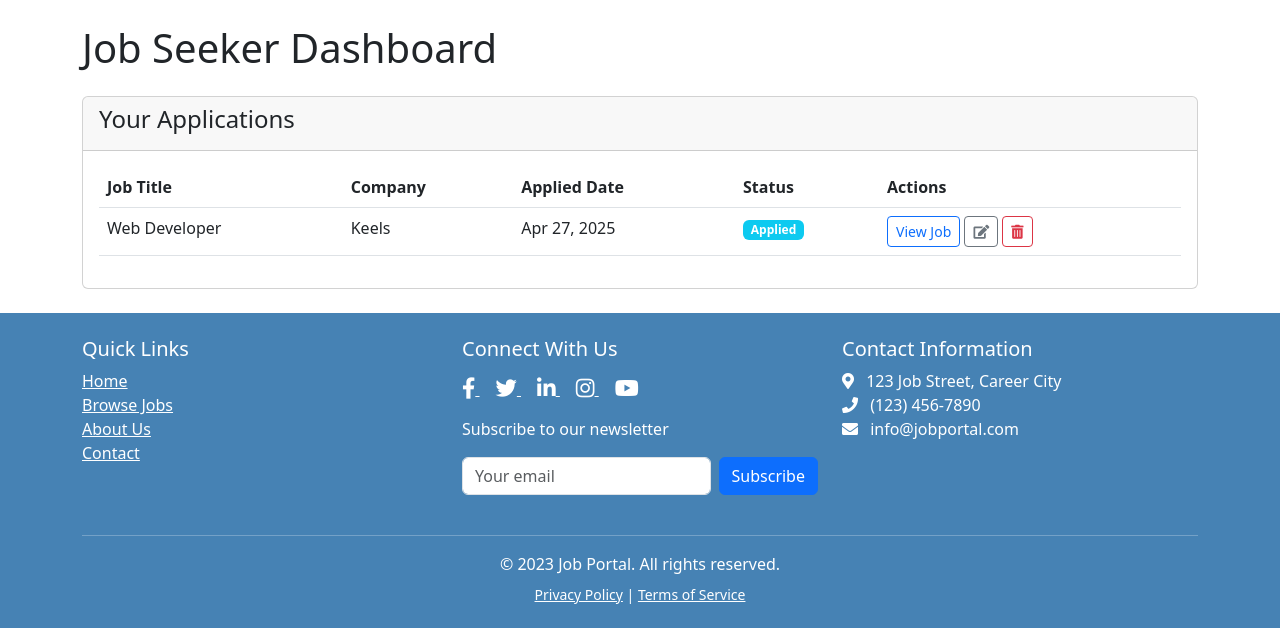
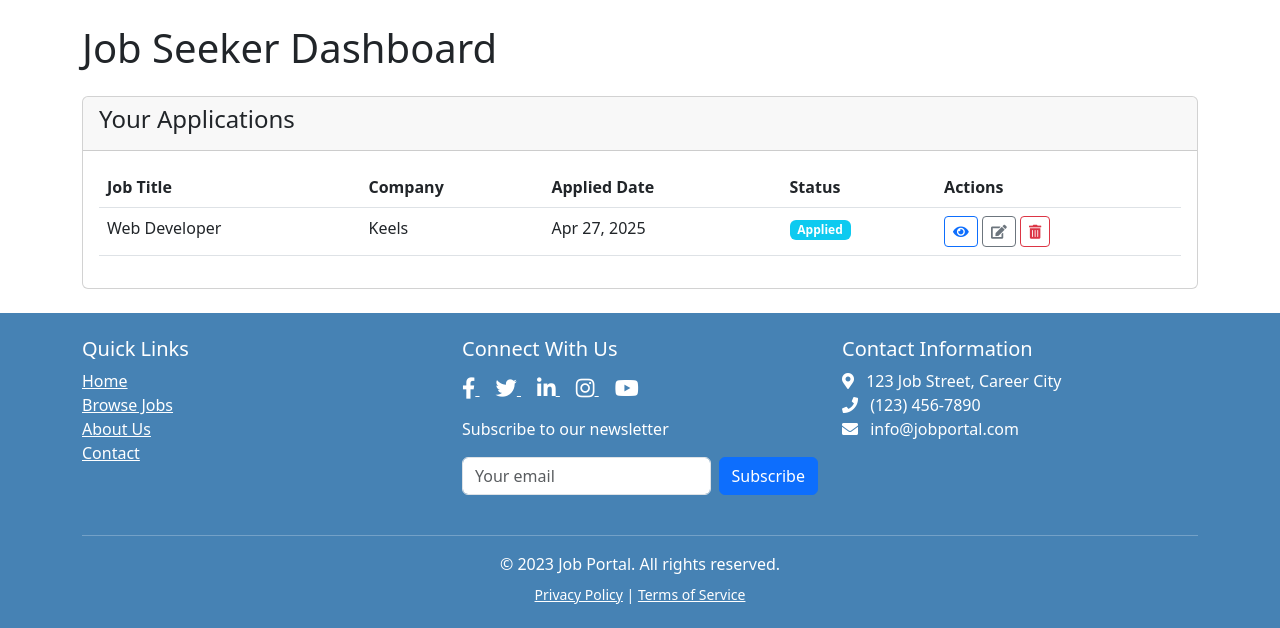
Before and after one commit to PrageethHarshana2002/job_portal, a Django app: template jobportal/jobs/templates/jobs/jobseeker_dashboard.html in a window 1280 px wide. Shown: the part 96-724 px from the top of the page. Run offline with Django 5.2, Linux system fonts and the light colour scheme; the template is opened without the code that fills it: values that come from a table or form of the project are taken from there, others are empty; data comes from the database, SQL or seed files in the repository; both versions use the stored data as it was after the commit.

Commit message:
changed th view button in dashboard

```diff
--- a/jobportal/jobs/templates/jobs/jobseeker_dashboard.html
+++ b/jobportal/jobs/templates/jobs/jobseeker_dashboard.html
@@ -39,7 +39,9 @@
                                             <span class="badge bg-success">Accepted</span>
                                         {% endif %}</td>
                                     <td>
-                                        <a href="{% url 'job_detail' application.job.id %}" class="btn btn-sm btn-outline-primary">View Job</a>
+                                        <a href="{% url 'job_detail' application.job.id %}" class="btn btn-sm btn-outline-primary" title="View Job">
+                                                <i class="fas fa-eye"></i>
+                                            </a>
                                          <a href="{% url 'edit_application' application.id %}" class="btn btn-sm btn-outline-secondary" title="Edit Application">
                                                 <i class="fas fa-edit"></i>
                                             </a>
```
Also changed, not shown: jobportal/db.sqlite3, 1 other file.
